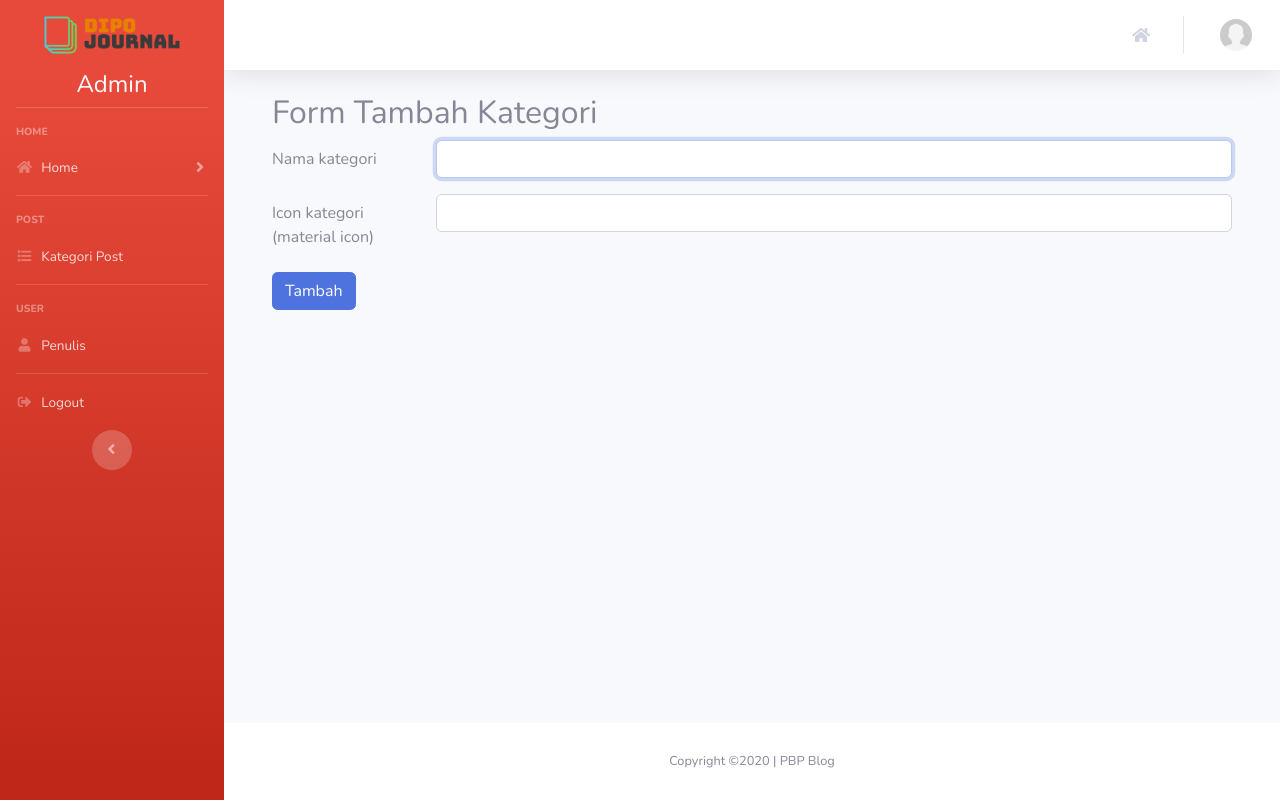
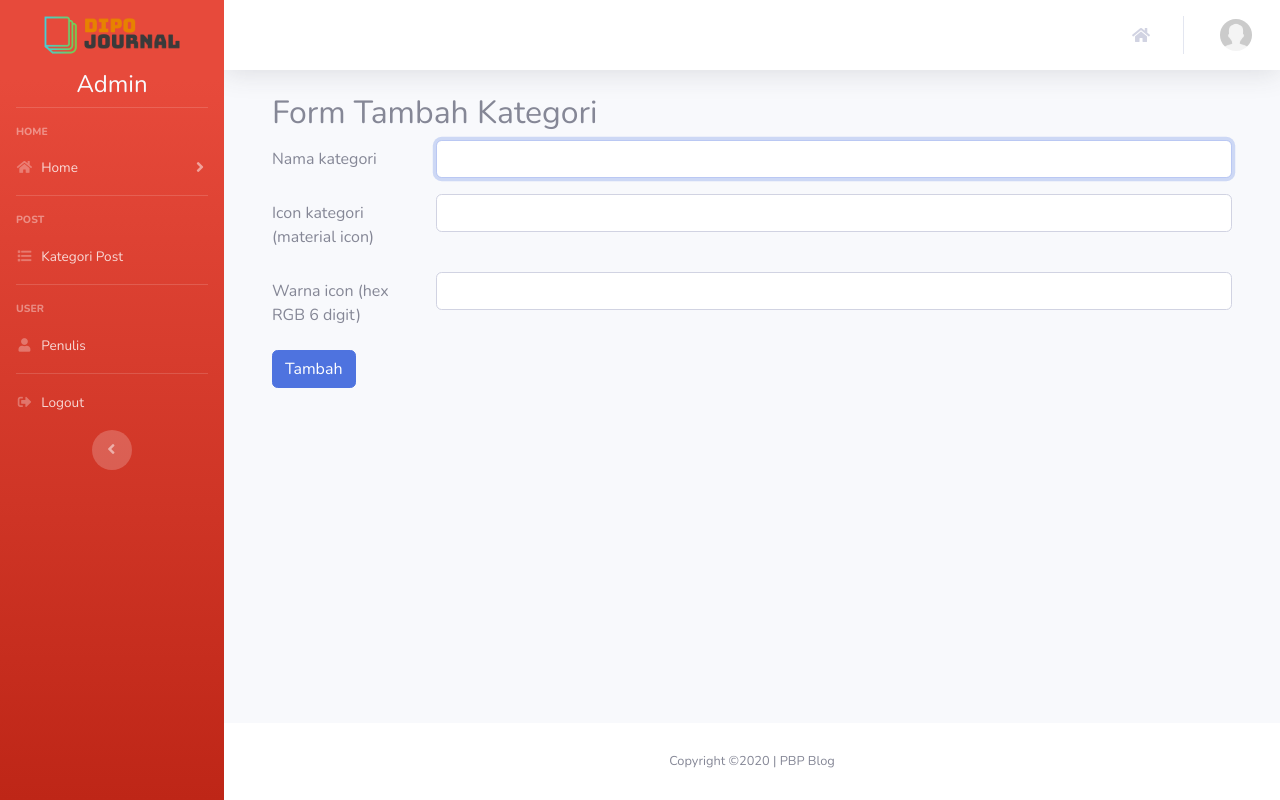
Before and after one commit to HusniFadhilah/pbp-blog, a CodeIgniter 4 app: template app/Views/admin/kategori/kategori_form_add.php in a window 1280 px wide. Run offline with PHP 8.4 and a stand-in for CodeIgniter, Linux system fonts and the light colour scheme; the template is opened without the code that fills it, so the values that code supplies are empty; some libraries are stand-ins or nearby versions.

Commit message:
Nambah warna icon kategori

```diff
--- a/app/Controllers/Kategori.php
+++ b/app/Controllers/Kategori.php
@@ -62,6 +62,9 @@ class Kategori extends BaseController
             ],
             'icon' => [
                 'rules' => 'required',
+            ],
+            'icon_color' => [
+                'rules' => 'required',
             ]
         ])) {
             $validation = \Config\Services::validation();
@@ -74,6 +77,7 @@ class Kategori extends BaseController
         $this->kategoriModel->save([
             'nama' => $this->request->getVar('nama'),
             'icon' => $icon,
+            'icon_color' => $this->request->getVar('icon_color'),
         ]);
 
         sweetalert('Data berhasil ditambahkan', 'success', 'Berhasil!');
--- a/app/Database/Migrations/2020-10-14-135359_kategori.php
+++ b/app/Database/Migrations/2020-10-14-135359_kategori.php
@@ -23,6 +23,10 @@ class Kategori extends Migration
 				'type'           => 'VARCHAR',
 				'constraint'     => '120',
 			],
+			'icon_color'       => [
+				'type'           => 'VARCHAR',
+				'constraint'     => '120',
+			],
 			'created_at' => [
 				'type'           => 'DATETIME',
 				'null'     		 => true,
--- a/app/Database/Seeds/KategoriSeeder.php
+++ b/app/Database/Seeds/KategoriSeeder.php
@@ -12,24 +12,28 @@ class KategoriSeeder extends \CodeIgniter\Database\Seeder
             [
                 'nama' => 'Bisnis',
                 'icon' => 'material://Icons.work',
+                'icon_color' => '#008080',
                 'created_at' => Time::now(),
                 'updated_at' => Time::now(),
             ],
             [
                 'nama' => 'Ilmu Pengetahuan',
                 'icon' => 'material://Icons.science',
+                'icon_color' => '#757575',
                 'created_at' => Time::parse('October 4, 2020 17:15:10', 'Asia/Jakarta'),
                 'updated_at' => Time::parse('October 4, 2020 17:35:20', 'Asia/Jakarta'),
             ],
             [
                 'nama' => 'Olahraga',
                 'icon' => 'material://Icons.directions_bike',
+                'icon_color' => '#43a047',
                 'created_at' => Time::parse('December 1, 2019 15:19:46', 'Asia/Jakarta'),
                 'updated_at' => Time::parse('December 1, 2019 15:28:38', 'Asia/Jakarta'),
             ],
             [
                 'nama' => 'Prestasi',
                 'icon' => 'material://Icons.emoji_events',
+                'icon_color' => '#ff5722',
                 'created_at' => Time::parse('December 5, 2019 15:30:46', 'Asia/Jakarta'),
                 'updated_at' => Time::parse('December 5, 2019 15:45:38', 'Asia/Jakarta'),
             ],
--- a/app/Views/admin/kategori/kategori_data.php
+++ b/app/Views/admin/kategori/kategori_data.php
@@ -20,7 +20,8 @@
                                 <tr>
                                     <th scope="col" style="width: 10%;">#</th>
                                     <th scope="col" style="width: 40%;">Nama</th>
-                                    <th scope="col" style="width: 30%;">Icon</th>
+                                    <th scope="col" style="width: 20%;">Icon</th>
+                                    <th scope="col" style="width: 10%;">Icon Color</th>
                                     <th scope="col" style="width: 20%;">Action</th>
                                 </tr>
                             </thead>
@@ -32,6 +33,7 @@
                                         <td scope="row"><?= $i++ ?></td>
                                         <td><?= $k['nama']; ?></td>
                                         <td><?= $k['icon']; ?></td>
+                                        <td><?= $k['icon_color']; ?></td>
                                         <td>
                                             <a type="button" class="btn btn-warning btn-sm mt-1" href="/kategori/edit/<?= $k['idkategori']; ?>" title="Edit kategori""><i class=" fa fa-edit"></i></a>
                                             <a type="button" class="btn btn-danger btn-sm mt-1 tombol-hapus" href="/kategori/delete/<?= $k['idkategori']; ?>" data-text="kategori &apos;<?= $k['nama']; ?>&apos;" title="Hapus kategori">
--- a/app/Views/admin/kategori/kategori_form_add.php
+++ b/app/Views/admin/kategori/kategori_form_add.php
@@ -31,6 +31,16 @@
                     </div>
                 </div>
                 <div class="form-group row">
+                    <label for="icon" class="col-sm-2 col-form-label">Warna icon (hex RGB 6 digit)</label>
+                    <div class="col-sm-10">
+                        <input type="text" class="form-control <?= ($validation->hasError('icon_color')) ?
+                                                                    'is-invalid' : ''; ?>" name="icon_color" autofocus value="<?= old('icon_color') ?? '#'; ?>">
+                        <div class="invalid-feedback">
+                            <?= $validation->getError('icon_color'); ?>
+                        </div>
+                    </div>
+                </div>
+                <div class="form-group row">
                     <div class="col-sm-10">
                         <button type="submit" class="btn btn-primary">Tambah</button>
                     </div>
```
Also changed, not shown: app/Views/admin/kategori/kategori_form_edit.php (+10 -0 lines).
